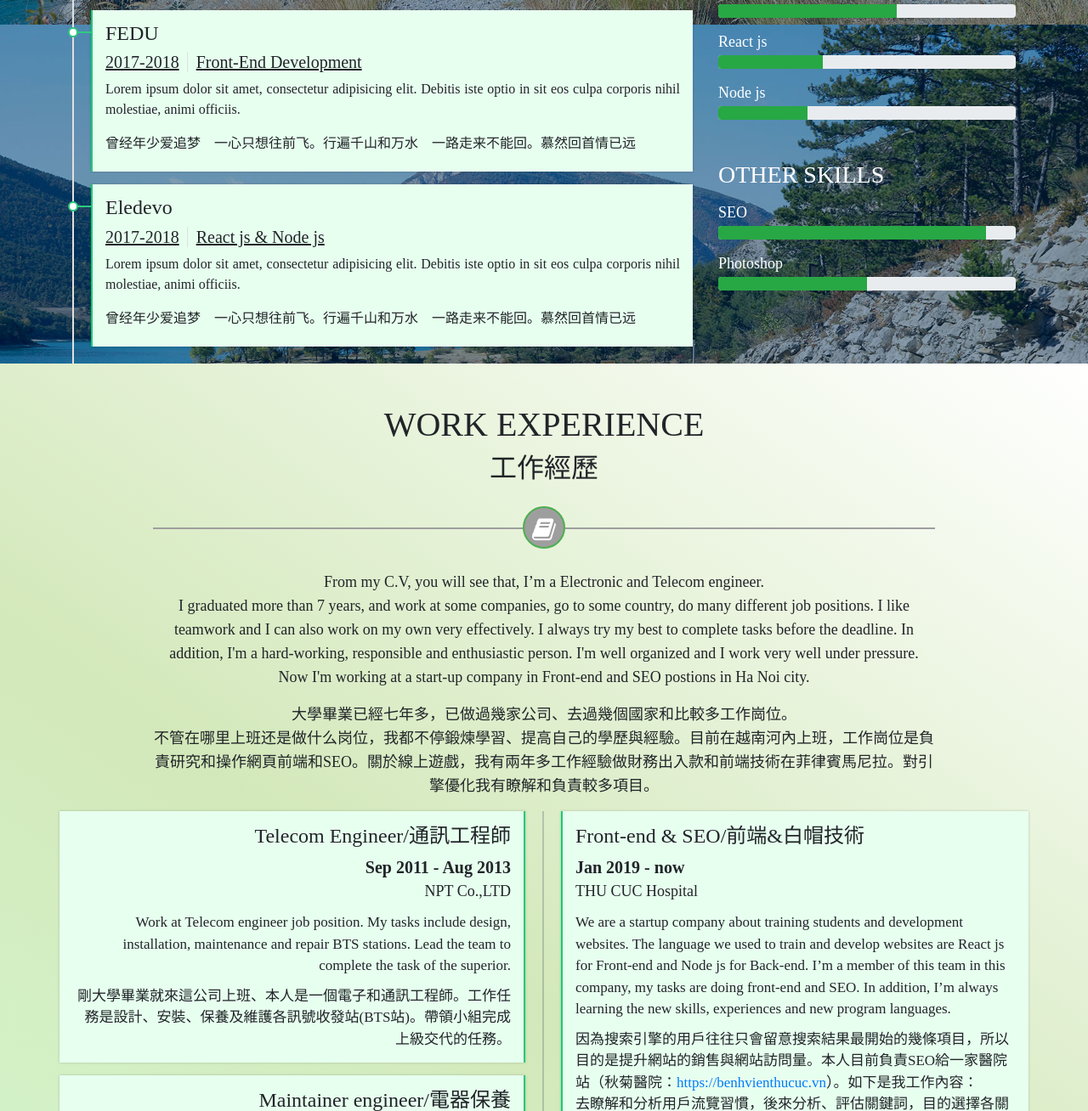
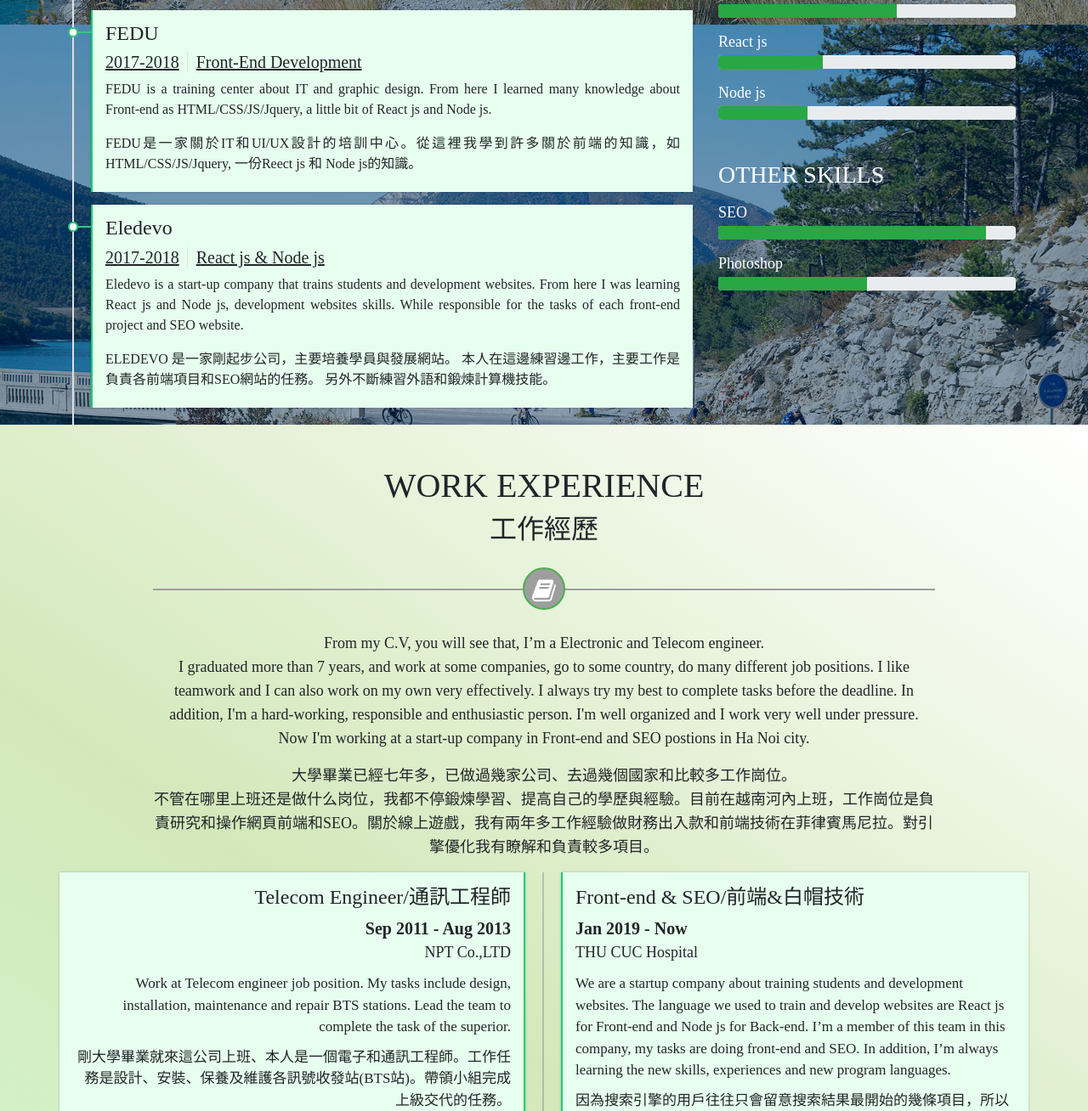
Before and after one commit to rain8x/rain8x.github.io, a plain HTML site: page index.html in a window 1280 px wide. Shown: the part 2323-3631 px from the top of the page at 85% size. Drawn offline with Linux system fonts and the light colour scheme.

Commit message:
chieu ngay 29/6

```diff
--- a/index.html
+++ b/index.html
@@ -160,15 +160,15 @@
                             <h4>FEDU</h4>
                             <h5 class="item-period">2017-2018</h5>
                             <h5 class="item-desc">Front-End Development</h5>
-                            <p class="edu-eng">Lorem ipsum dolor sit amet, consectetur adipisicing elit. Debitis iste optio in sit eos culpa corporis nihil molestiae, animi officiis.</p>
-                            <p class="edu-cn">曾经年少爱追梦　一心只想往前飞。行遍千山和万水　一路走来不能回。慕然回首情已远</p>
+                            <p class="edu-eng">FEDU is a training center about IT and graphic design. From here I learned many knowledge about Front-end as HTML/CSS/JS/Jquery, a little bit of React js and Node js.</p>
+                            <p class="edu-cn">FEDU是一家關於IT和UI/UX設計的培訓中心。從這裡我學到許多關於前端的知識，如HTML/CSS/JS/Jquery, 一份Reect js 和 Node js的知識。</p>
                         </div> <!-- edu-item -->
                         <div class="edu-item">
                             <h4>Eledevo</h4>
                             <h5 class="item-period">2017-2018</h5>
                             <h5 class="item-desc">React js & Node js</h5>
-                            <p class="edu-eng">Lorem ipsum dolor sit amet, consectetur adipisicing elit. Debitis iste optio in sit eos culpa corporis nihil molestiae, animi officiis.</p>
-                            <p class="edu-cn">曾经年少爱追梦　一心只想往前飞。行遍千山和万水　一路走来不能回。慕然回首情已远</p>
+                            <p class="edu-eng">Eledevo is a start-up company that trains students and development websites.  From here I was learning React js and Node js, development websites skills. While responsible for the tasks of each front-end project and SEO website. </p>
+                            <p class="edu-cn">ELEDEVO 是一家剛起步公司，主要培養學員與發展網站。 本人在這邊練習邊工作，主要工作是負責各前端項目和SEO網站的任務。 另外不斷練習外語和鍛煉計算機技能。</p>
                         </div> <!-- edu-item -->
                     </div> <!-- edu-block -->
                 </div>
@@ -280,7 +280,7 @@
                     <div class="right-block">
                         <div class="right-item">
                             <h4 class="job-position">Front-end & SEO/前端&白帽技術</h4>
-                            <div class="job-period">Jan 2019 - now</div>
+                            <div class="job-period">Jan 2019 - Now</div>
                             <div class="job-comp">THU CUC Hospital</div>
                             <div class="job-desc-eng">We are a startup company about training students and development websites. The language we used to train and develop websites are React js for Front-end and Node js for Back-end. I’m a member of this team in this company, my tasks are doing front-end and SEO. In addition, I’m always learning the new skills, experiences and new program languages.</div>
                             <div class="job-desc-cn">因為搜索引擎的用戶往往只會留意搜索結果最開始的幾條項目，所以目的是提升網站的銷售與網站訪問量。本人目前負責SEO給一家醫院站（秋菊醫院：<a href="https://benhvienthucuc.vn">https://benhvienthucuc.vn</a>）。如下是我工作內容：<br>去瞭解和分析用戶流覽習慣，後來分析、評估關鍵詞，目的選擇各關鍵詞符合每一個網頁。工具使用主要是Google Keyword IO, KWFinder，Google Keywords Planner。展開網頁內容、網頁內容進行相關的優化。使其符合用戶流覽習慣。 內部優化：META標籤，內部鏈接的優化-包括相關性鏈接、導航鏈接、圖片鏈接。網站結構優化，網站內容更新。外部優化：...... </div>
```
